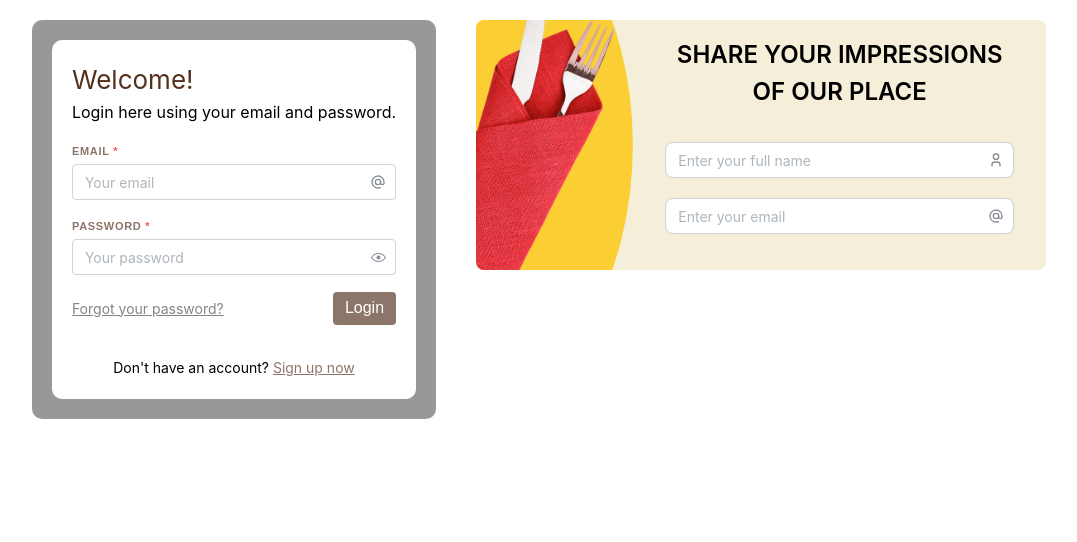
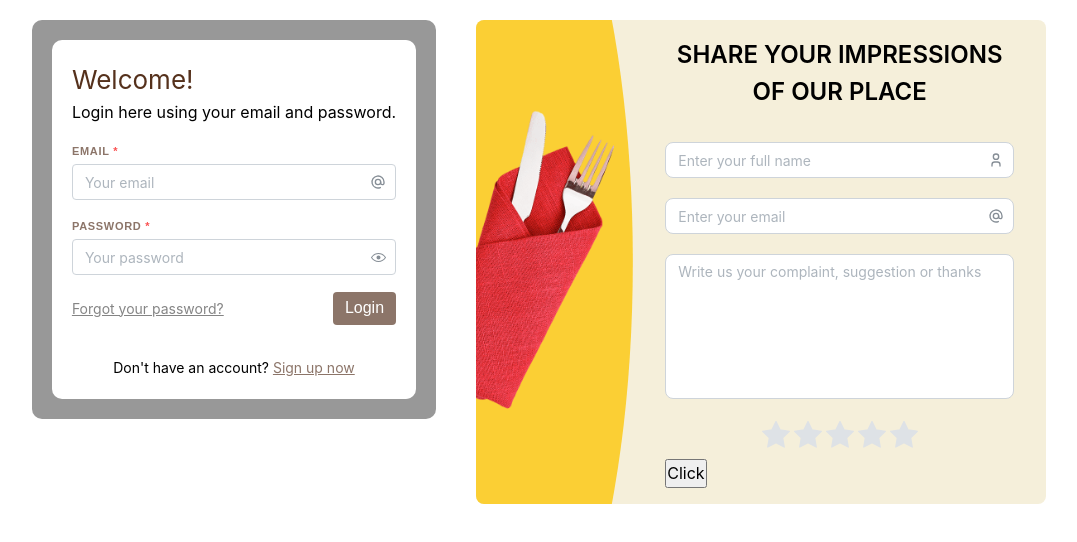
Before and after one commit to Anastasiya-Stavrova/react-forms, a React (Vite) app: page / in a window 1280 px wide. Shown: the top 542 px of the page, without its empty margins (101-1178 px from the left). Built offline with nearby package versions, Linux system fonts and the light colour scheme.

Commit message:
added rating

```diff
--- a/src/components/FeedbackForm/FeedbackForm.css
+++ b/src/components/FeedbackForm/FeedbackForm.css
@@ -1,5 +1,6 @@
 div.message-input-container .mantine-Input-input:has(> input:focus),
-div.message-input-container input:focus {
+div.message-input-container input:focus,
+div.message-input-container textarea:focus {
   border-color: #fbcf34;
   box-shadow: 0 0 0 0.25rem rgba(255, 200, 0, 0.25);
 }
--- a/src/components/FeedbackForm/FeedbackForm.tsx
+++ b/src/components/FeedbackForm/FeedbackForm.tsx
@@ -1,6 +1,6 @@
-import { SubmitHandler, useForm } from "react-hook-form";
+import { Controller, SubmitHandler, useForm } from "react-hook-form";
 import { yupResolver } from "@hookform/resolvers/yup";
-import { Input, Space } from "@mantine/core";
+import { Center, Input, Rating, Space, Stack, Textarea } from "@mantine/core";
 import { IMessage } from "../../types/message";
 import { IconAt, IconUser } from "@tabler/icons-react";
 import * as yup from "yup";
@@ -20,10 +20,11 @@ const FeedbackForm = () => {
 
     message: yup.string(),
 
-    grade: yup.number(),
+    rating: yup.number().required("Please rate us."),
   });
 
   const {
+    control,
     reset,
     register,
     handleSubmit,
@@ -82,6 +83,47 @@ const FeedbackForm = () => {
         </Input.Wrapper>
 
         <Space h={space} />
+
+        <Textarea
+          autosize
+          minRows={6}
+          maxRows={6}
+          placeholder="Write us your complaint, suggestion or thanks"
+          radius="md"
+          {...register("message")}
+        />
+
+        <Space h={space} />
+
+        <Center>
+          <Stack style={{ gap: "0" }}>
+            <Controller
+              name="rating"
+              defaultValue={undefined}
+              control={control}
+              render={({ field: { onChange, value } }) => (
+                <>
+                  <Rating
+                    name={"rating"}
+                    onChange={onChange}
+                    value={value}
+                    size="xl"
+                  />
+                  {errors.rating && (
+                    <p
+                      style={{ alignSelf: "center" }}
+                      className="m_8f816625 mantine-InputWrapper-error"
+                    >
+                      {errors.rating.message}
+                    </p>
+                  )}
+                </>
+              )}
+            />
+          </Stack>
+        </Center>
+
+        <button>Click</button>
       </form>
     </div>
   );
--- a/src/types/message.ts
+++ b/src/types/message.ts
@@ -2,7 +2,7 @@ interface IMessage {
   fullName: string;
   email: string;
   message?: string;
-  grade?: number;
+  rating: number;
 }
 
 export type { IMessage };
```
Also changed, not shown: src/components/Switch/Switch.tsx (deleted, +0 -12 lines), src/components/TextArea/TextArea.tsx (deleted, +0 -30 lines).
